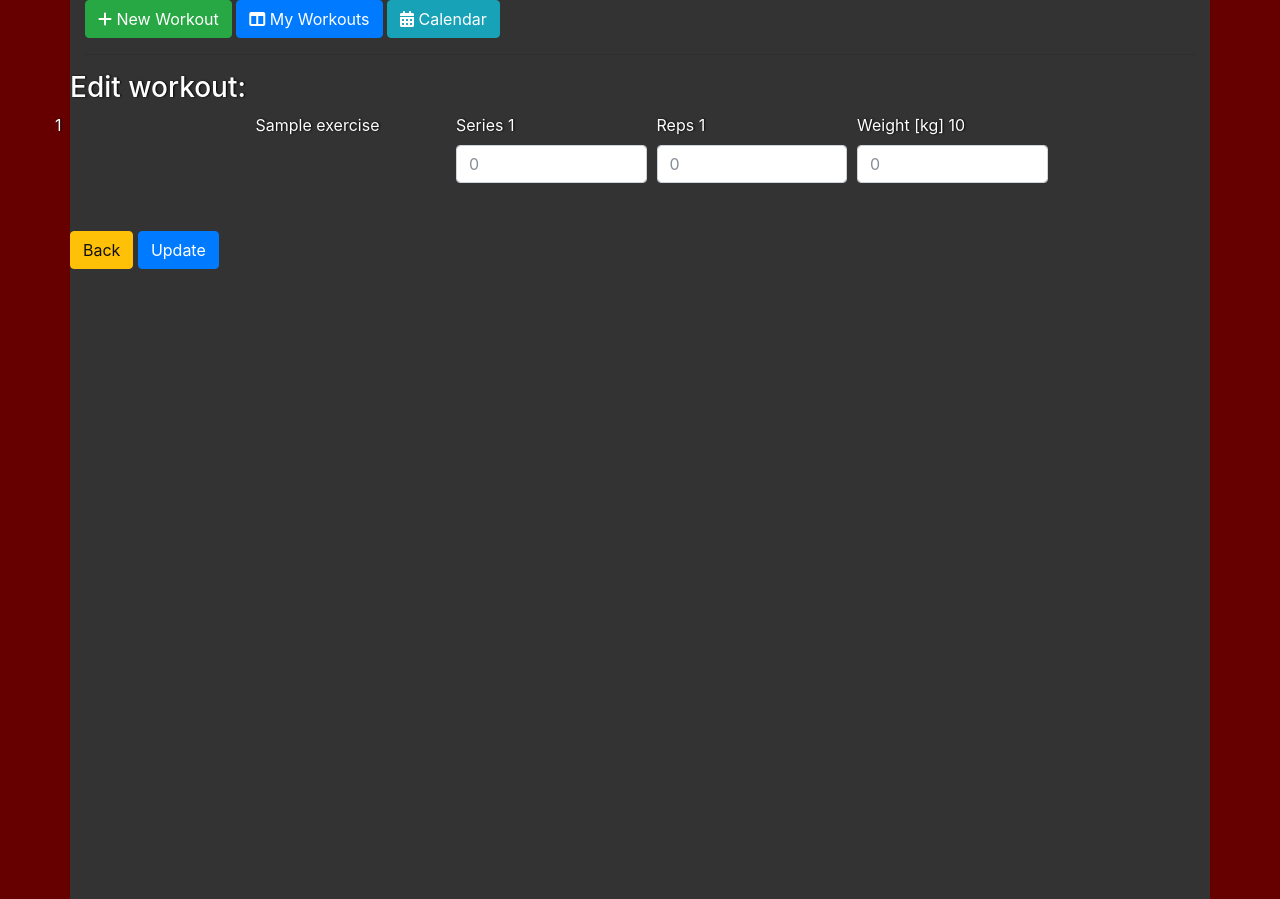
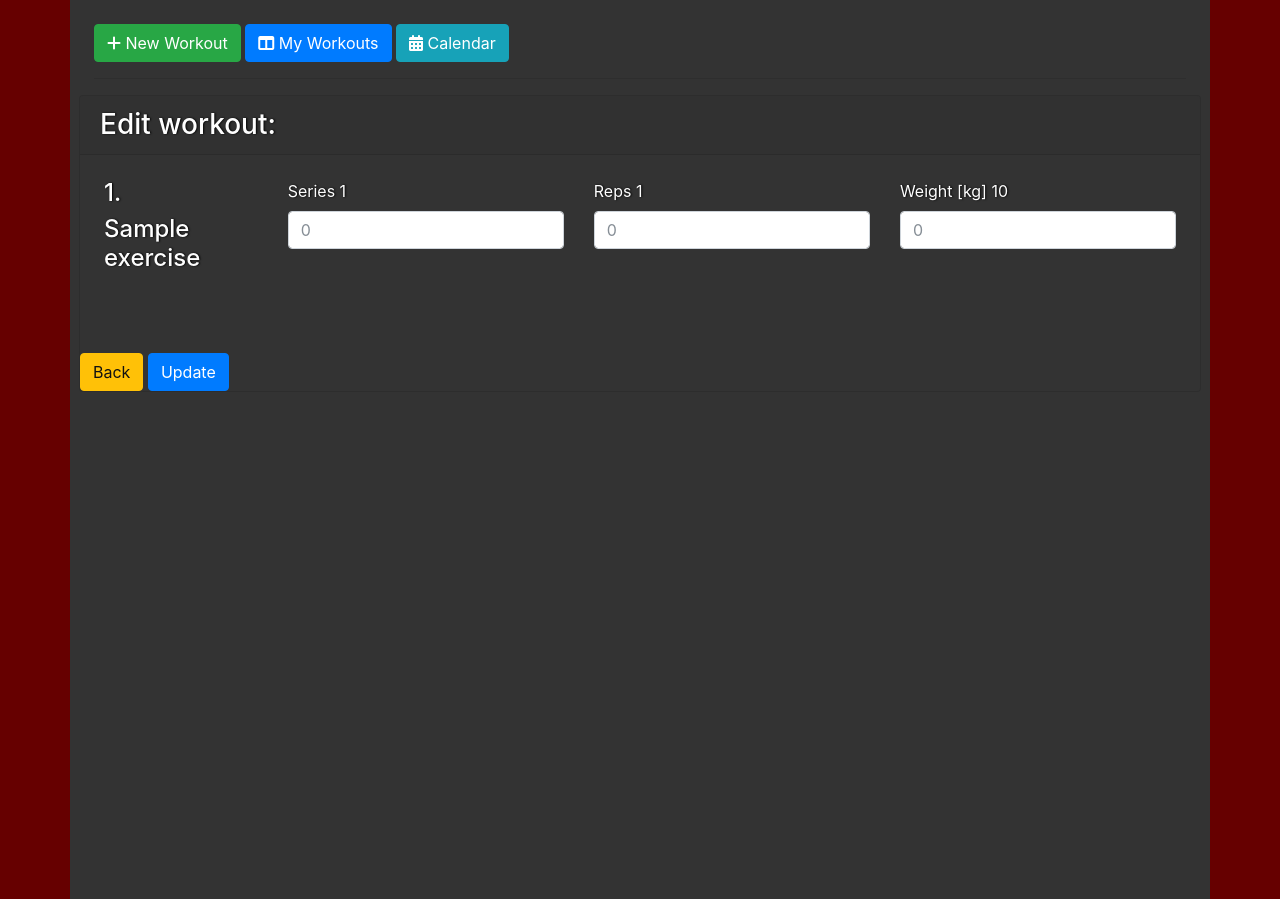
Before and after one commit to adriann1410/Trening-Planer, a Django app: page /workout/edit/1/ in a window 1280 px wide. Shown: the part 56-955 px from the top of the page. Run offline with Django 3.2, Linux system fonts and the light colour scheme; a user stored in the database is signed in; tables that the repository leaves empty hold one stand-in row (values such as "Sample post"); some libraries are stand-ins or nearby versions.

Commit message:
vidual fixes for calendar and workout edit

```diff
--- a/workout/templates/calendar.html
+++ b/workout/templates/calendar.html
@@ -22,10 +22,12 @@
                 </div>
             </div>
         </div>
+
+    {% calendar_widget month year %}
     </div>
 
 
 
-    {% calendar_widget month year %}
+
 
 {% endblock %}
--- a/workout/templates/edit_workout.html
+++ b/workout/templates/edit_workout.html
@@ -4,23 +4,20 @@
 
 {% block content %}
 
-    <div class="container">
+    <div class="container p-4">
         {% workout_navbar %}
 
         <div class="row">
-            <div class="col-lg-offset-2">
-                <h3>Edit workout:</h3>
+            <div class="card" style="width: 100%">
+                <h3 class="card-header">Edit workout:</h3>
             <form method="post">
             {% csrf_token %}
                   {% for schedule in schedules %}
                       <div class="col-lg-offset-2">
-                        <div class="row" id="exerciseSelectDiv">
-                                <div class="form-row">
-                                    <div class="col">
-                                        <label>{{ forloop.counter }}</label>
-                                    </div>
-                                    <div class="col">
-                                        <label>{{ schedule.exercise.name }}</label>
+                        <div class="row p-4" id="exerciseSelectDiv">
+                                    <div class="col-lg-2">
+                                        <h4>{{ forloop.counter }}.</h4>
+                                        <h4>{{ schedule.exercise.name }}</h4>
                                     </div>
                                     <div class="col">
                                         <label for="seriesSelect">Series</label>
@@ -37,7 +34,6 @@
                                         {{ schedule.weight }}
                                         <input type="number" min="0" class="form-control" id="weightSelect" placeholder="0" name="weightInputs[]">
                                     </div>
-                            </div>
                             <br>
                         </div>
                     </div>
```
